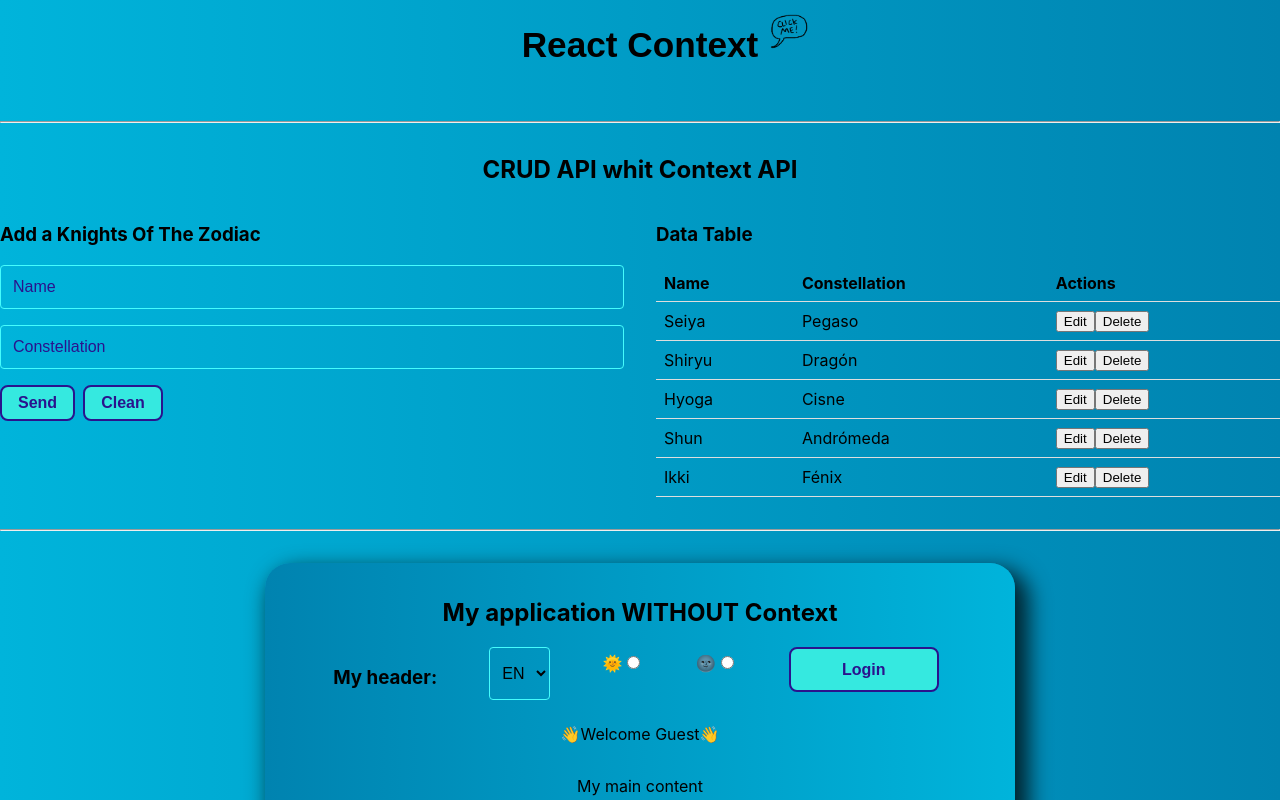
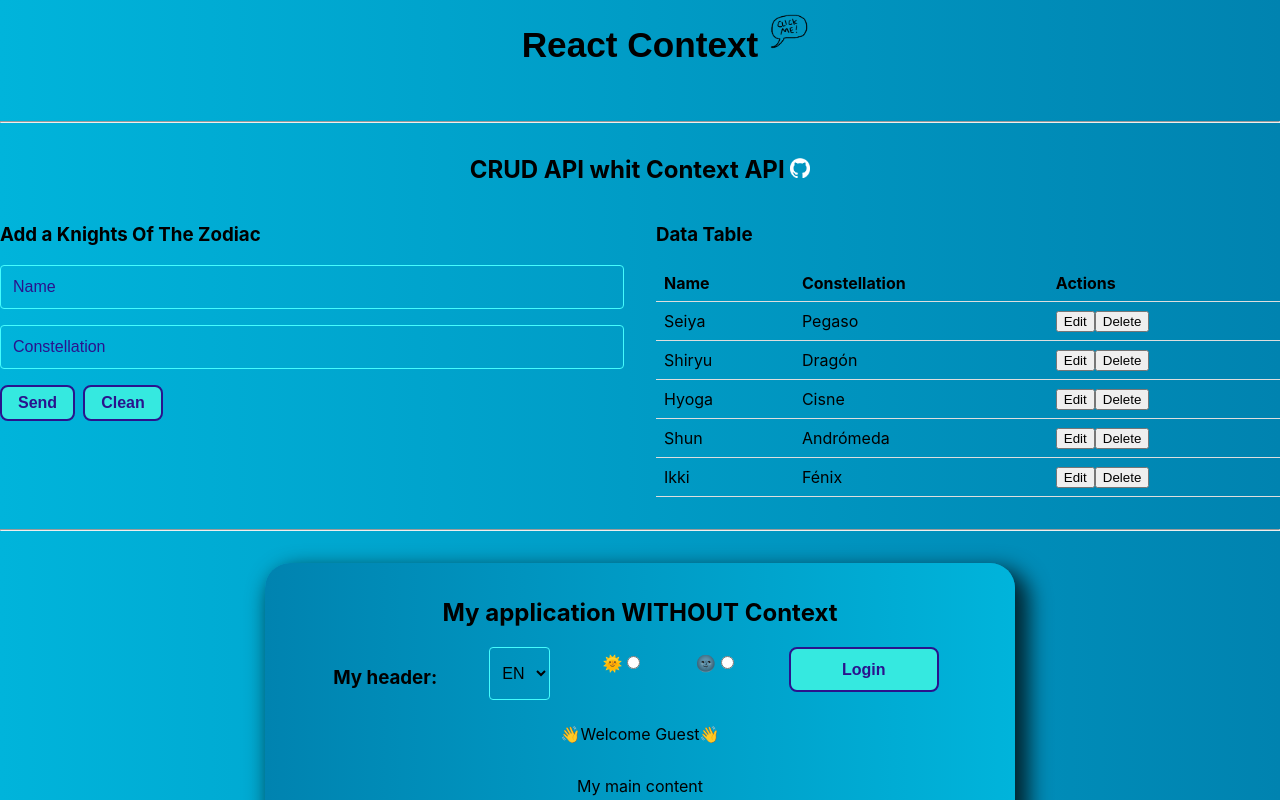
Before and after one commit to reche-git/05-React-Context, a React (Create React App) app: page / in a window 1280 px wide. Shown: the top 800 px of the page. Built offline with nearby package versions, Linux system fonts and the light colour scheme; data requests are answered from the project's data file; the HTML template or start-up script is replaced by a standard one.

Commit message:
CrudApi title link + githubIcon

```diff
--- a/src/App.js
+++ b/src/App.js
@@ -39,6 +39,15 @@ function App() {
             Context, and two examples of a code with and without Context as
             well!
           </p>
+          <p style={{textAlign:"center"}}>
+            <a
+              href="https://github.com/reche-git/05-React-Context"
+              rel="noreferrer"
+              target="_blank"
+            >
+              GitHub
+            </a>
+          </p>
         </div>
       </Modal>
       <hr />
--- a/src/components/CrudApi.js
+++ b/src/components/CrudApi.js
@@ -4,12 +4,27 @@ import { CrudForm } from "./CrudForm";
 import { CrudTable } from "./CrudTable";
 import { Loader } from "./Loader";
 import { Message } from "./Message";
+import githubIcon from "../assets/githubIcon.png";
 
 export const CrudApi = () => {
   const { loading, error, db } = useContext(CrudContext);
   return (
     <div>
-      <h2>CRUD API whit Context API</h2>
+      <h2>
+        <a
+          href="https://github.com/reche-git/05-React-Context/tree/master/src/components"
+          rel="noreferrer"
+          target="_blank"
+        >
+          CRUD API whit Context API
+        </a>{" "}
+        <img
+          src={githubIcon}
+          alt="github-icon"
+          style={{ width: "20px", height: "20px", margin: "auto" }}
+        />
+      </h2>
+
       <article className="grid-1-2">
         <CrudForm />
         {loading && <Loader />}
--- a/src/index.css
+++ b/src/index.css
@@ -19,6 +19,11 @@ body {
     sans-serif;
   -webkit-font-smoothing: antialiased;
   -moz-osx-font-smoothing: grayscale;
+}
+
+a {
+  text-decoration: none;
+  color: #000;
 }
 
 .dark {
```
Also changed, not shown: src/assets/ContextExample.png, src/assets/githubIcon.png (added).
